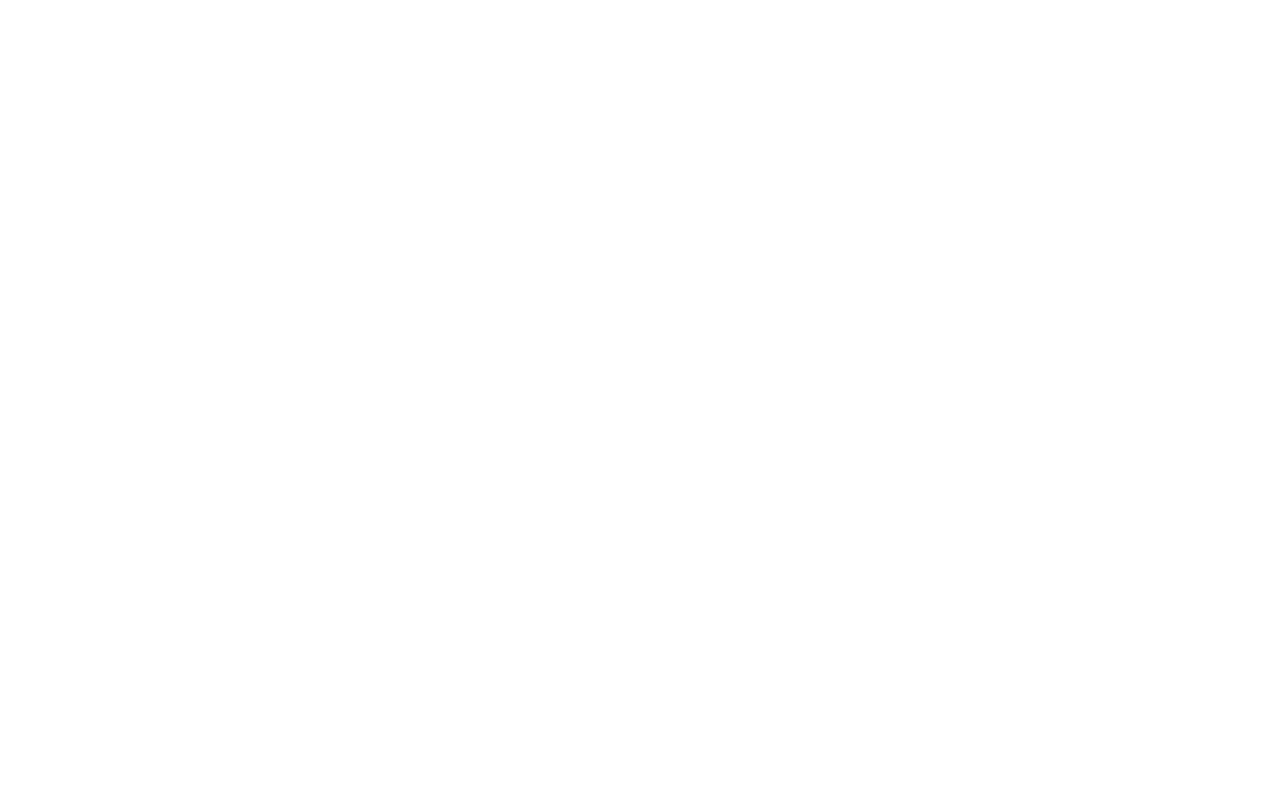
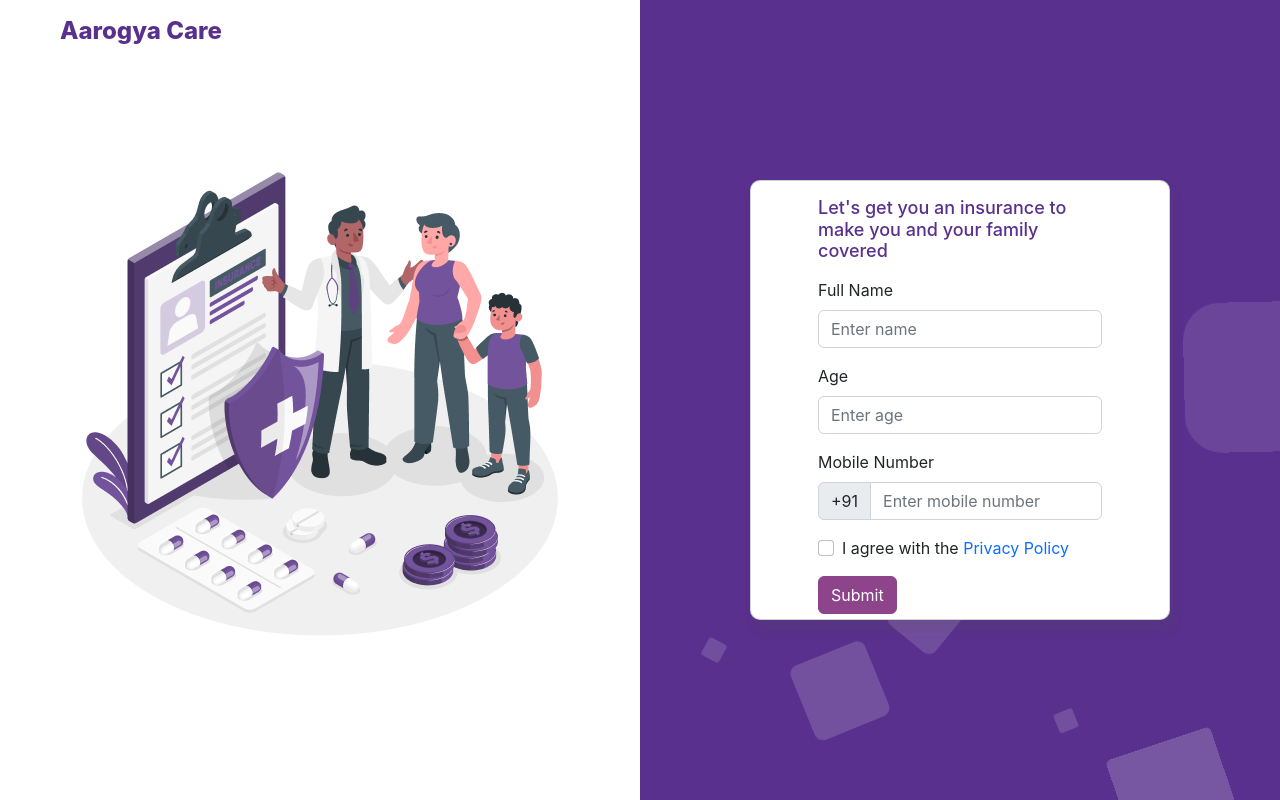
Before and after one commit to IamIr0nMan/smart-india-hackathon, a React (Create React App) app: page /signup in a window 1280 px wide. Before the commit this address had no page. Built offline with nearby package versions, Linux system fonts and the light colour scheme.

Commit message:
Add signup page and its route

```diff
--- a/src/App.js
+++ b/src/App.js
@@ -2,12 +2,14 @@ import { Routes, Route } from "react-router-dom";
 
 import "./App.css";
 import LandingPage from "./pages/landingPage";
+import SignUpPage from "./pages/signUpPage";
 
 function App() {
   return (
     <div className="App">
       <Routes>
         <Route path="/" element={<LandingPage />} />
+        <Route path="/signup" element={<SignUpPage />} />
         {/* <Route path="/dashboard" element={<Dashboard />} />
         <Route path="/payment" element={<PaymentPage />} />
         ------------------- Can add more routes here --------------------- */}
--- /dev/null
+++ b/src/pages/signUpPage.jsx
@@ -0,0 +1,24 @@
+import React from "react";
+
+import Navbar from "../components/navbar";
+import SplitPageComponent from "../components/splitPageComponent";
+import SignUpForm from "../components/signUpForm";
+
+import LeftInfo from "../assets/images/insurance-amico.png";
+
+function SignUpPage() {
+  return (
+    <div>
+      <Navbar
+        buttonStyle="invisible"
+        navbarStyle="transparent pos-absolute ms-5"
+      />
+      <SplitPageComponent
+        leftSideComponent={<img src={LeftInfo} />}
+        rightSideComponent={<SignUpForm />}
+      />
+    </div>
+  );
+}
+
+export default SignUpPage;
```
Also changed, not shown: src/assets/images/insurance-amico.png (added).
